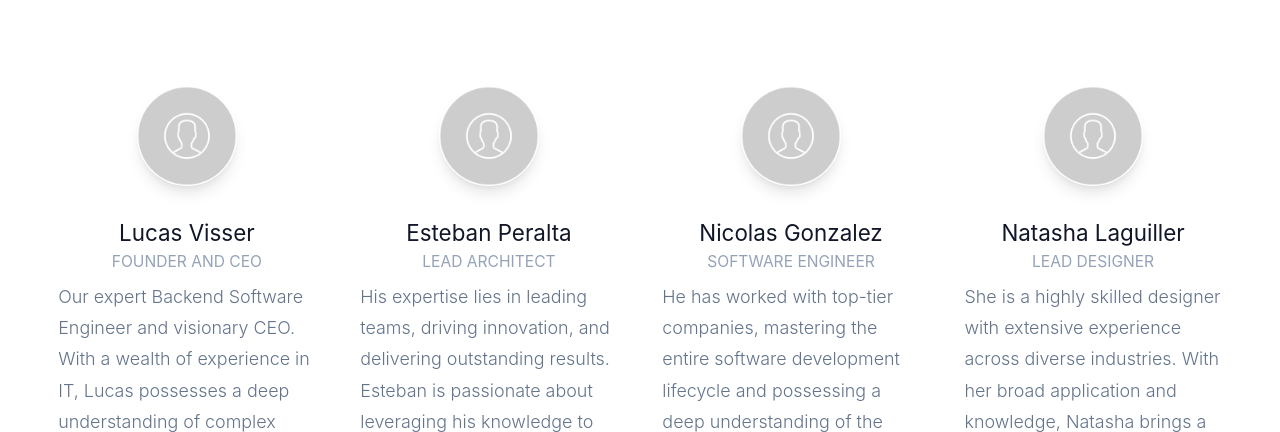
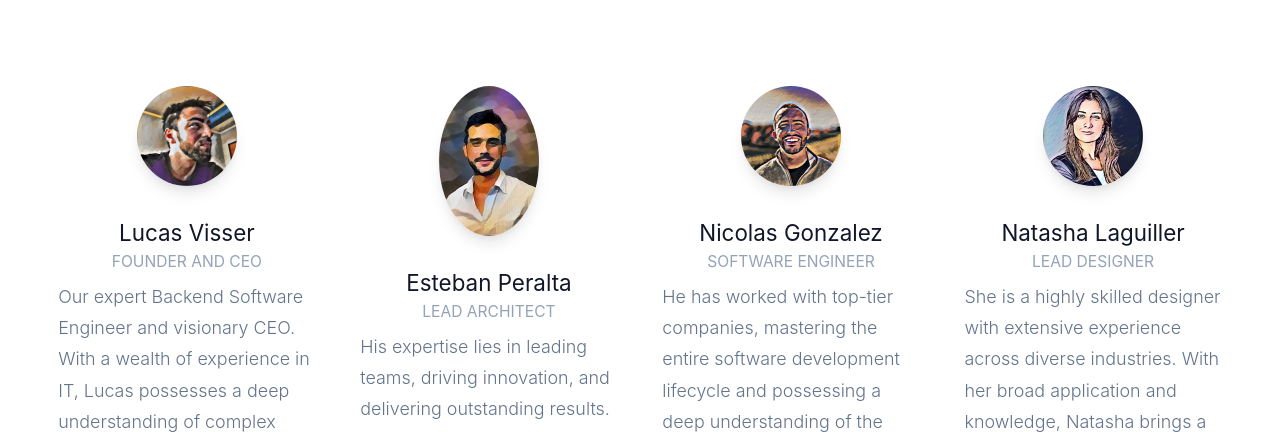
Before and after one commit to tetrapusdev/website, a website: page about/index.html in a window 1280 px wide. Shown: the part 348-780 px from the top of the page. Drawn offline with Linux system fonts and the light colour scheme.

Commit message:
adding pics

```diff
--- a/about/index.html
+++ b/about/index.html
@@ -143,7 +143,7 @@
             <div class="home-container23">
               <div class="home-container38">
                 <div class="member-details-container">
-                  <img alt="image" src="../public/no-user-img.png" class="member-details-image" />
+                  <img alt="image" src="../public/luqui_cartoon.jpg" class="member-details-image" />
                   <h1 class="member-details-text TextXL">
                     <span>Lucas Visser</span>
                   </h1>
@@ -184,7 +184,7 @@
               </div>
               <div class="home-container24">
                 <div class="member-details-container">
-                  <img alt="image" src="../public/no-user-img.png" class="member-details-image" />
+                  <img alt="image" src="../public/esteban-cartoon.jpg" class="member-details-image" />
                   <h1 class="member-details-text TextXL">
                     <span>Esteban Peralta</span>
                   </h1>
@@ -218,7 +218,7 @@
               </div>
               <div class="home-container29">
                 <div class="member-details-container">
-                  <img alt="image" src="../public/no-user-img.png" class="member-details-image" />
+                  <img alt="image" src="../public/nicolas-cartoon.jpg" class="member-details-image" />
                   <h1 class="member-details-text TextXL">
                     <span>Nicolas Gonzalez</span>
                   </h1>
@@ -246,7 +246,7 @@
               </div>
               <div class="home-container33">
                 <div class="member-details-container">
-                  <img alt="image" src="../public/no-user-img.png" class="member-details-image" />
+                  <img alt="image" src="../public/natasha-cartoon.jpg" class="member-details-image" />
                   <h1 class="member-details-text TextXL">
                     <span>Natasha Laguiller</span>
                   </h1>
```
Also changed, not shown: public/esteban-cartoon.jpg (added), public/luqui_cartoon.jpg (added), public/natasha-cartoon.jpg (added), public/nicolas-cartoon.jpg (added).
